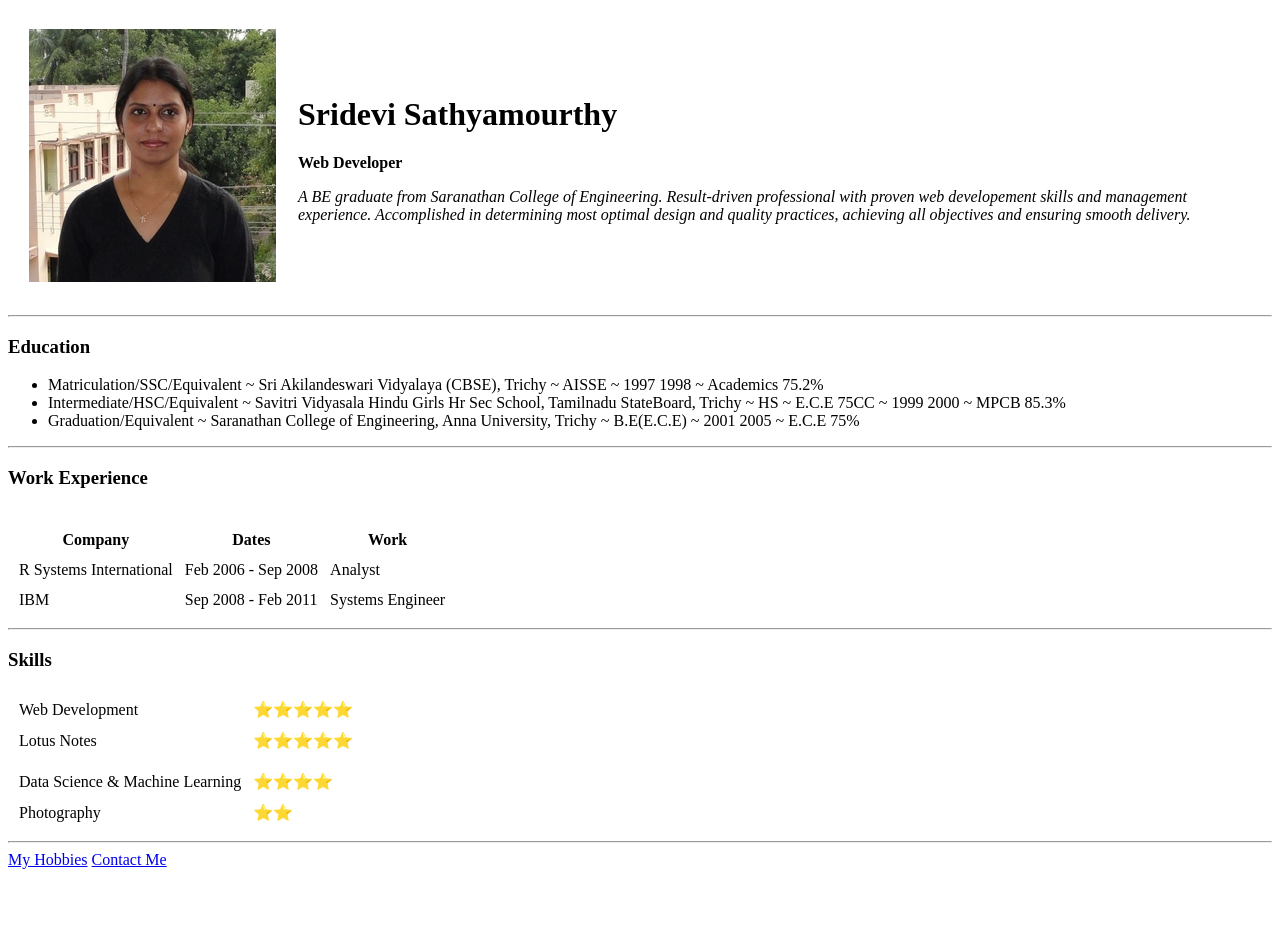
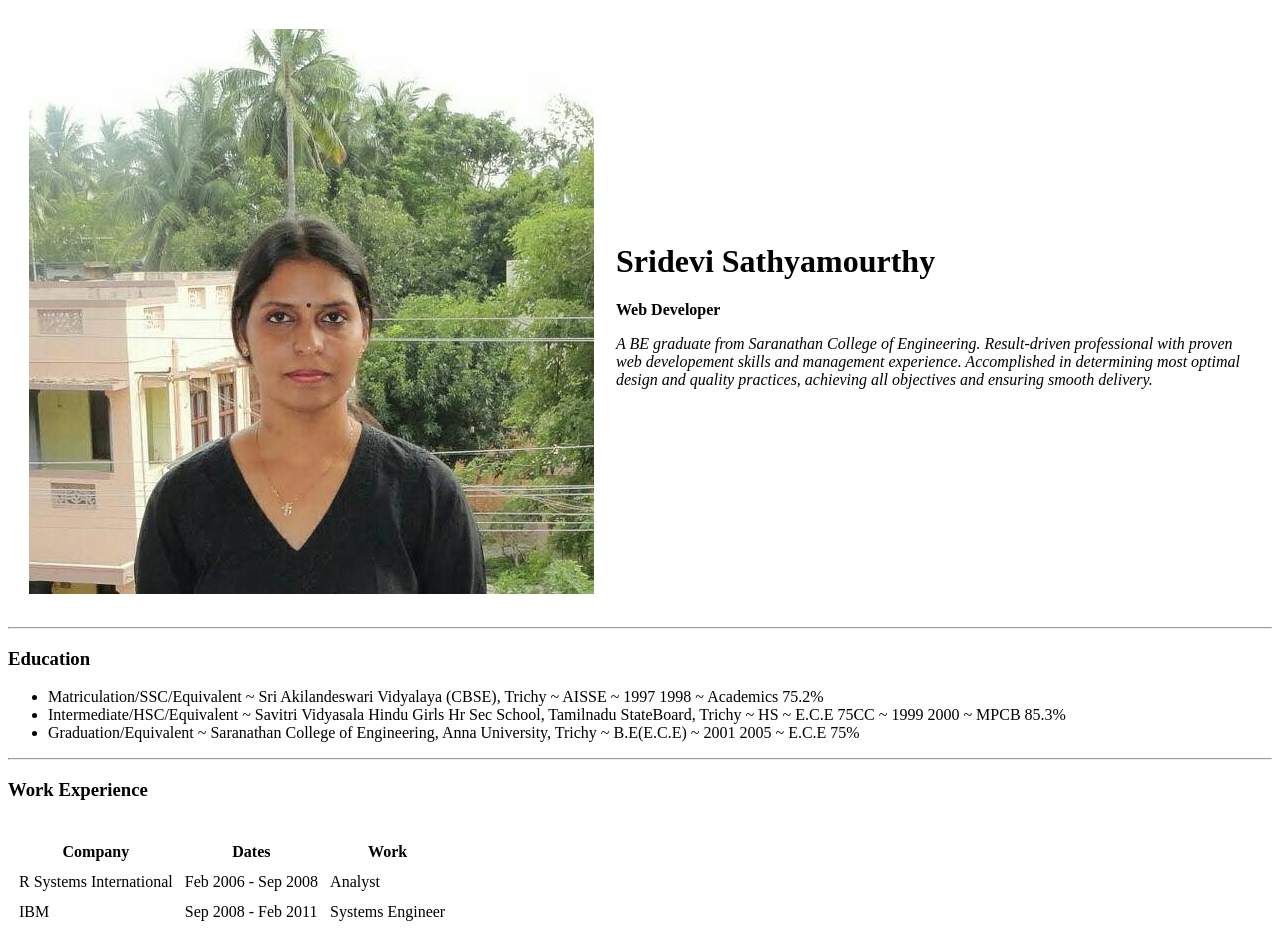
Before and after one commit to ssridevi-hub/cv, a plain HTML site: page index.html in a window 1280 px wide. Shown: the top 935 px of the page. Before the commit the page ends 877 px from the top, so only its background shows below. Drawn offline with Linux system fonts and the light colour scheme.

Commit message:
Update index.html

```diff
--- a/index.html
+++ b/index.html
@@ -9,7 +9,7 @@
 <body>
   <table cellspacing="20">
     <tr>
-      <td><img src="images/sridevi2.jpg" alt="Sridevi's profile picture"></td>
+      <td><img src="images/sri.jpg" alt="Sridevi's profile picture"></td>
       <td>
         <h1>Sridevi Sathyamourthy</h1>
         <p>
```
